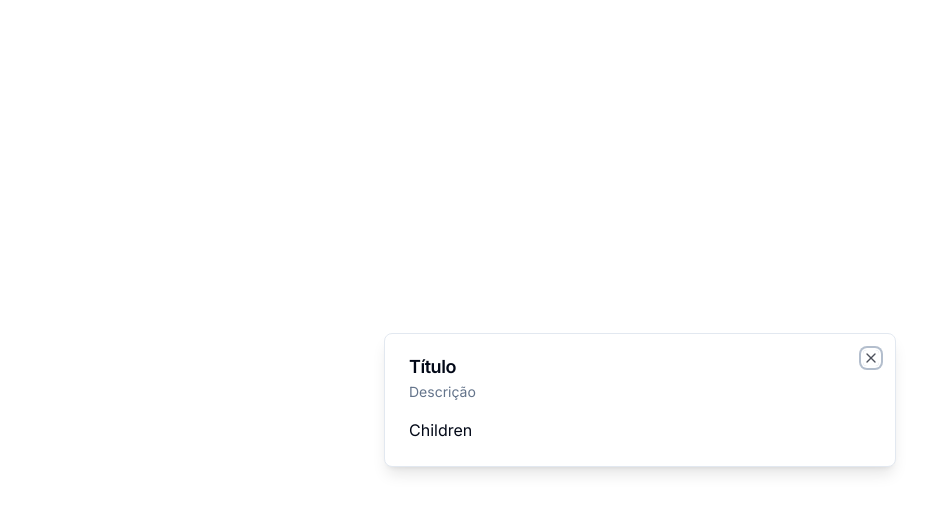
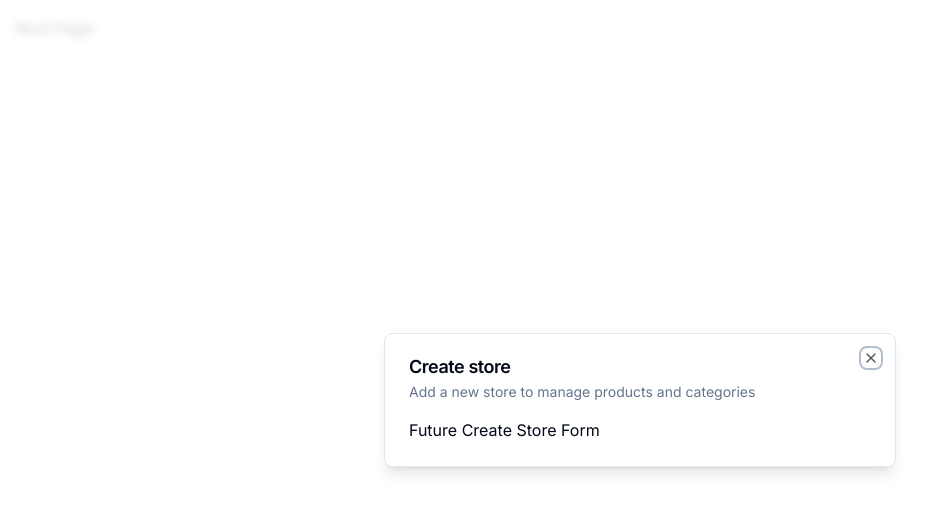
Before and after one commit to gguilhermelopes/pharmapro-admin, a Next.js app: page / in a window 1280 px wide. Shown: the top 512 px of the page, without its empty margins (0-940 px from the left). Built offline with nearby package versions, Linux system fonts and the light colour scheme.

Commit message:
chore: set global state to store creation modal and create provider to its render

```diff
--- a/app/(root)/page.tsx
+++ b/app/(root)/page.tsx
@@ -1,15 +1,17 @@
 "use client";
 
-import Modal from "@/components/ui/modal";
+import { useStoreModal } from "@/hooks/use-store-modal";
+import { useEffect } from "react";
 
 const SetupPage = () => {
-  return (
-    <div className="p-4">
-      <Modal isOpen onClose={() => {}} title="Título" description="Descrição">
-        Children
-      </Modal>
-    </div>
-  );
+  const onOpen = useStoreModal((state) => state.onOpen);
+  const isOpen = useStoreModal((state) => state.isOpen);
+
+  useEffect(() => {
+    if (!isOpen) onOpen();
+  }, [isOpen, onOpen]);
+
+  return <div className="p-4">Root Page</div>;
 };
 
 export default SetupPage;
--- a/app/layout.tsx
+++ b/app/layout.tsx
@@ -1,7 +1,10 @@
-import "./globals.css";
 import type { Metadata } from "next";
 import { Inter } from "next/font/google";
 import { ClerkProvider } from "@clerk/nextjs";
+
+import ModalProvider from "@/providers/modal-provider";
+
+import "./globals.css";
 
 const inter = Inter({ subsets: ["latin"] });
 
@@ -18,7 +21,10 @@
   return (
     <ClerkProvider>
       <html lang="en">
-        <body className={inter.className}>{children}</body>
+        <body className={inter.className}>
+          <ModalProvider />
+          {children}
+        </body>
       </html>
     </ClerkProvider>
   );
--- /dev/null
+++ b/components/modals/store-modal.tsx
@@ -0,0 +1,21 @@
+"use client";
+
+import { useStoreModal } from "@/hooks/use-store-modal";
+import Modal from "@/components/ui/modal";
+
+const StoreModal = () => {
+  const storeModal = useStoreModal();
+
+  return (
+    <Modal
+      title="Create store"
+      description="Add a new store to manage products and categories"
+      isOpen={storeModal.isOpen}
+      onClose={storeModal.onClose}
+    >
+      Future Create Store Form
+    </Modal>
+  );
+};
+
+export default StoreModal;
--- /dev/null
+++ b/hooks/use-store-modal.tsx
@@ -0,0 +1,15 @@
+import { create } from "zustand";
+
+interface useStoreModalStore {
+  isOpen: boolean;
+  onOpen: () => void;
+  onClose: () => void;
+}
+
+const useStoreModal = create<useStoreModalStore>((set) => ({
+  isOpen: false,
+  onOpen: () => set({ isOpen: true }),
+  onClose: () => set({ isOpen: false }),
+}));
+
+export { useStoreModal };
--- a/package.json
+++ b/package.json
@@ -28,6 +28,7 @@
     "tailwind-merge": "^1.13.2",
     "tailwindcss": "3.3.2",
     "tailwindcss-animate": "^1.0.6",
-    "typescript": "5.1.6"
+    "typescript": "5.1.6",
+    "zustand": "^4.3.9"
   }
 }
--- /dev/null
+++ b/providers/modal-provider.tsx
@@ -0,0 +1,23 @@
+"use client";
+
+import { useEffect, useState } from "react";
+
+import StoreModal from "@/components/modals/store-modal";
+
+const ModalProvider = () => {
+  const [isMounted, setIsMounted] = useState(false);
+
+  useEffect(() => {
+    setIsMounted(true);
+  }, []);
+
+  if (!isMounted) return null;
+
+  return (
+    <>
+      <StoreModal />
+    </>
+  );
+};
+
+export default ModalProvider;
```
Also changed, not shown: 1 other file (tests, documents, lock files or other folders).
